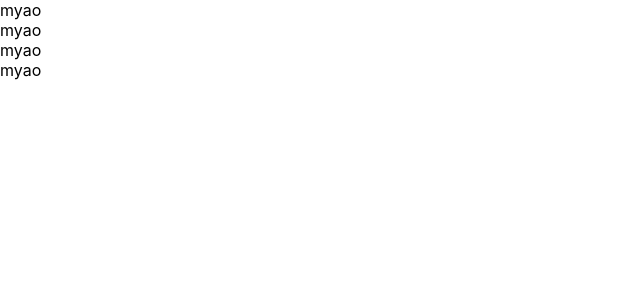
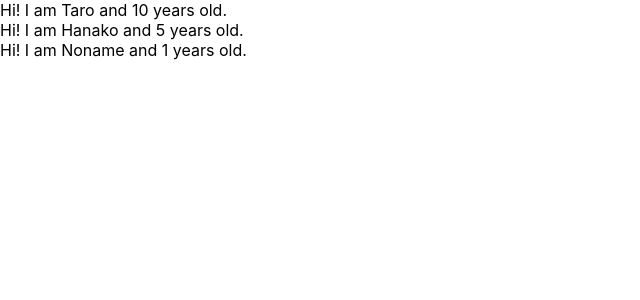
Before and after one commit to tatsuki0091/udemy-react-app, a React (Create React App) app: page / in a window 1280 px wide. Shown: the top 300 px of the page, without its empty margins (0-640 px from the left). Built offline with nearby package versions, Linux system fonts and the light colour scheme.

Commit message:
propsについて

```diff
--- a/src/App.js
+++ b/src/App.js
@@ -13,15 +13,28 @@
 // }
 
 const App = () => {
-  return <div>
-    <Cat />
-    <Cat />
-    <Cat />
-    <Cat />
-  </div>
+  const profiles = [
+    {name: "Taro", age:10},
+    {name: "Hanako", age:5},
+    {name: "Noname"}
+  ]
+  return (
+  <div>
+    {
+      profiles.map((profile, index) => {
+        return <User name={profile.name} age={profile.age} key={index}/>
+      })
+    }
+  </div>)
 }
 
-const Cat = () => {
-  return <div>myao</div>
+const User = (props) => {
+  return <div>
+    Hi! I am {props.name} and {props.age} years old.
+    </div>
+}
+
+User.defaultProps = {
+  age: 1
 }
 export default App;
```
